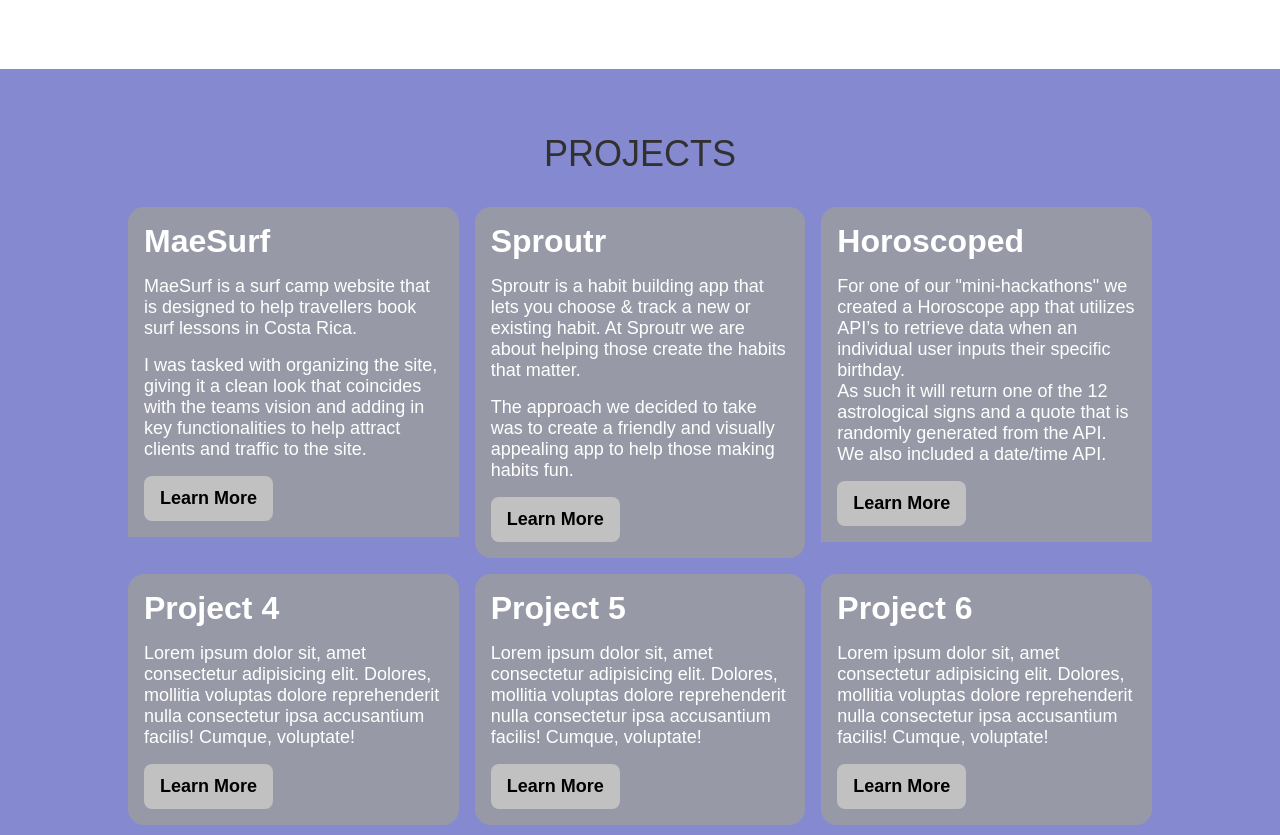
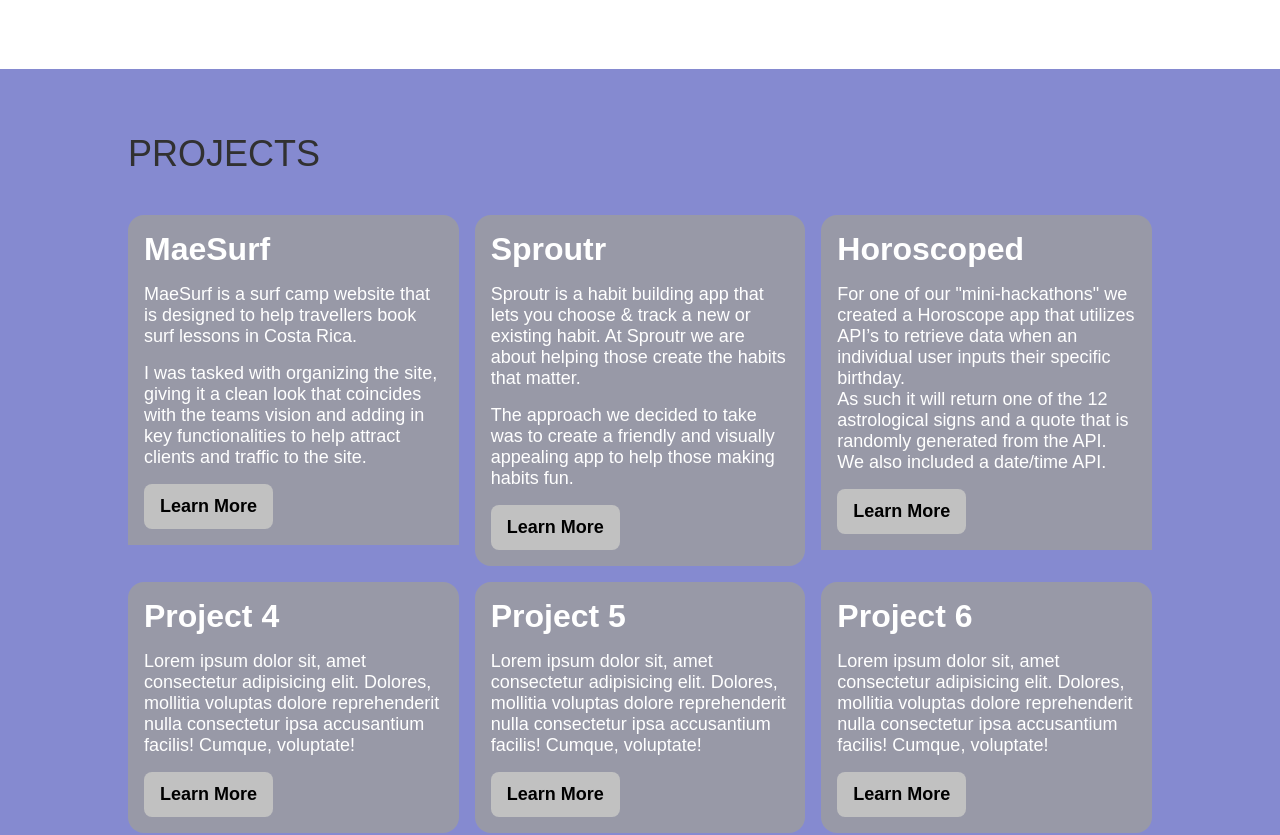
Before and after one commit to CodingClauds/Portfolio, a React (Create React App) app: page / in a window 1280 px wide. Shown: the part 1660-2495 px from the top of the page. Built offline with nearby package versions, Linux system fonts and the light colour scheme.

Commit message:
Found some codebase that was in the wrong components. Made necessary adjustments

```diff
--- a/src/components/Footer/Footer.scss
+++ b/src/components/Footer/Footer.scss
@@ -56,9 +56,3 @@
     }
   }
 }
-
-@media (max-width: 767px) {
-  .hide-mob {
-    display: none;
-  }
-}
--- a/src/components/Header/Header.scss
+++ b/src/components/Header/Header.scss
@@ -46,6 +46,7 @@ header {
   }
 
   .nav-link {
+    cursor: pointer;
     text-transform: uppercase;
     font-size: 20px;
     font-weight: 300;
@@ -169,35 +170,3 @@ header {
     display: none;
   }
 }
-
-section {
-  h2 {
-    text-align: center;
-    margin-bottom: 32px;
-    text-transform: uppercase;
-
-    color: #313131;
-    font-size: 36px;
-  }
-}
-
-.button {
-  appearance: none;
-  border: none;
-  outline: none;
-  background: none;
-
-  display: inline-block;
-  color: #000;
-  font-size: 18px;
-  background-color: skyblue;
-  padding: 12px 16px;
-  border-radius: 8px;
-  text-transform: capitalize;
-  font-weight: 700;
-  cursor: pointer;
-
-  @media (max-width: 767px) {
-    font-size: 18px;
-  }
-}
```
